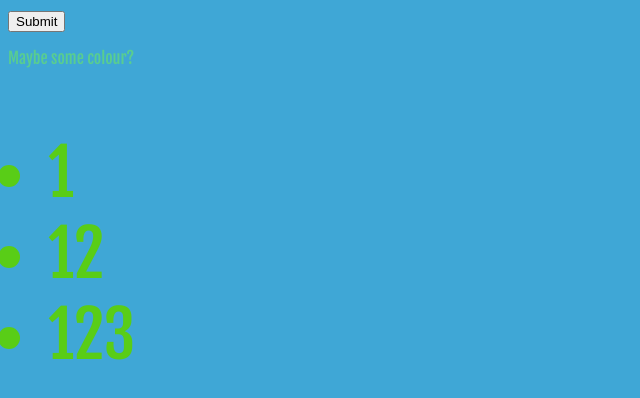
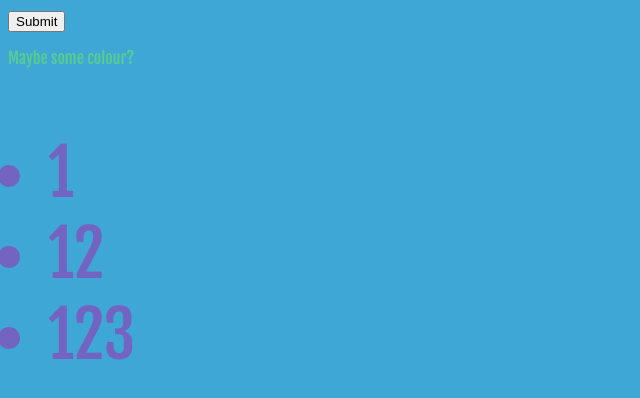
Before and after one commit to harrystanyer/harrystanyer.github.io, a plain HTML site: page index.html in a window 1280 px wide. Shown: the part 114-512 px from the top of the page, without its empty margins (0-640 px from the left). Drawn offline with Linux system fonts and the light colour scheme.

Commit message:
Update default.css

```diff
--- a/default.css
+++ b/default.css
@@ -9,5 +9,5 @@ h1 {
 }
 ul{
   font-size: 4em;
-  color: #59CD17
+  color: #7364c2
 }
```
